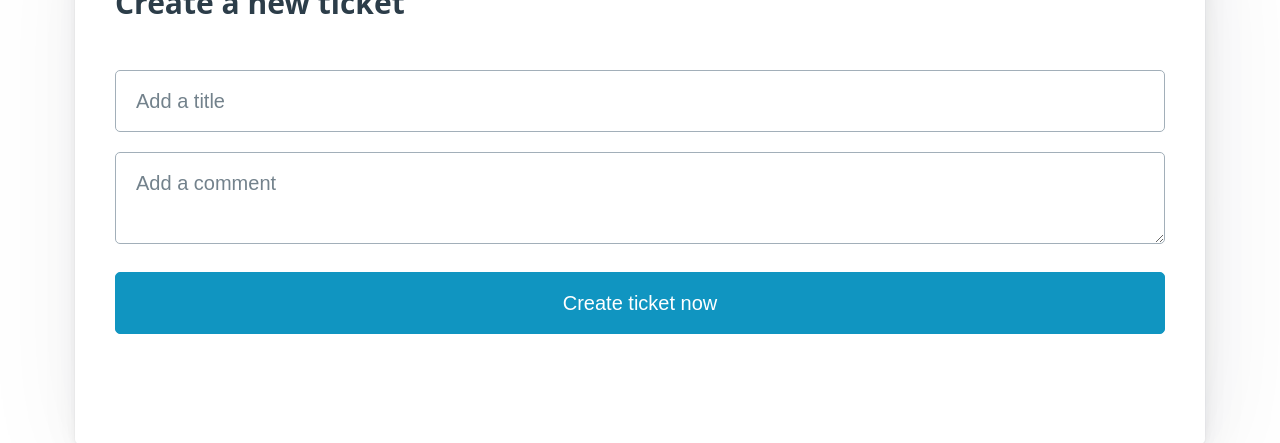
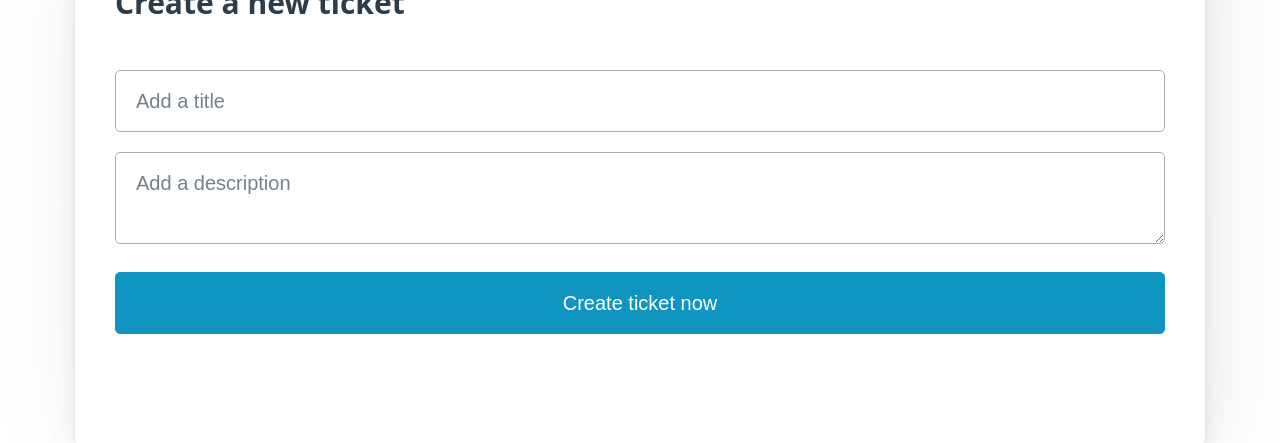
Before and after one commit to DraganAleksic99/ticket-system, a Next.js app: page /1/tickets/new in a window 1280 px wide. Shown: the part 304-747 px from the top of the page. Built offline with nearby package versions, Linux system fonts and the light colour scheme; no server answers; the database is empty.

Commit message:
update: add new-ticket-form component

```diff
--- a/src/app/[tenant]/tickets/new/page.tsx
+++ b/src/app/[tenant]/tickets/new/page.tsx
@@ -1,24 +1,8 @@
-"use client";
+import { Params } from "next/dist/server/request/params";
+import NewTicketForm from "@/app/_components/new-ticket-form";
 
-import { useRef } from "react";
+export default async function CreateTicket({ params }: { params: Params }) {
+  const { tenant } = await params;
 
-export default function CreateTicket() {
-  const ticketTitleRef = useRef(null);
-  const ticketDescriptionRef = useRef(null);
-
-  return (
-    <article>
-      <h3>Create a new ticket</h3>
-      <form
-        onSubmit={(event) => {
-          event.preventDefault();
-          alert("TODO: Add a new ticket");
-        }}
-      >
-        <input ref={ticketTitleRef} placeholder="Add a title" />
-        <textarea ref={ticketDescriptionRef} placeholder="Add a comment" />
-        <button type="submit">Create ticket now</button>
-      </form>
-    </article>
-  );
+  return <NewTicketForm tenant={tenant as string} />;
 }
--- /dev/null
+++ b/src/app/_components/new-ticket-form.tsx
@@ -0,0 +1,75 @@
+"use client";
+
+import { useRef, useState, useEffect } from "react";
+import { useRouter } from "next/navigation";
+import { getSupabaseBrowserClient } from "@/app/supabase-utils/browser-client";
+import { urlPath } from "../utils/url-helpers";
+
+export default function NewTicketForm({ tenant }: { tenant: string }) {
+  const ticketTitleRef = useRef<HTMLInputElement>(null);
+  const ticketDescriptionRef = useRef<HTMLTextAreaElement>(null);
+  const [isLoading, setIsLoading] = useState(false);
+  const supabase = getSupabaseBrowserClient();
+  const router = useRouter();
+
+  useEffect(() => {
+    router.prefetch(urlPath(`/tickets/details/[id]`, tenant));
+    // eslint-disable-next-line react-hooks/exhaustive-deps
+  }, []);
+
+  return (
+    <article>
+      <h3>Create a new ticket</h3>
+      <form
+        onSubmit={(event) => {
+          event.preventDefault();
+
+          const title = ticketTitleRef.current?.value || "";
+          const description = ticketDescriptionRef.current?.value || "";
+
+          if (title.trim().length > 4 && description.trim().length > 9) {
+            setIsLoading(true);
+
+            supabase
+              .from("tickets")
+              // @ts-expect-error created_by is required property but its set with db trigger instead in code
+              .insert({
+                title,
+                description,
+                tenant,
+              })
+              .select()
+              .single()
+              .then(({ error, data }) => {
+                if (error) {
+                  setIsLoading(false);
+                  alert("Could not create ticket");
+                  console.error(error);
+                } else {
+                  router.push(urlPath(`/tickets/details/${data.id}`, tenant));
+                }
+              });
+          } else {
+            alert(
+              "A title must have at least 5 chars and a description must at least contain 10"
+            );
+          }
+        }}
+      >
+        <input
+          disabled={isLoading}
+          ref={ticketTitleRef}
+          placeholder="Add a title"
+        />
+        <textarea
+          disabled={isLoading}
+          ref={ticketDescriptionRef}
+          placeholder="Add a description"
+        />
+        <button disabled={isLoading} type="submit" aria-busy={isLoading}>
+          Create ticket now
+        </button>
+      </form>
+    </article>
+  );
+}
```
